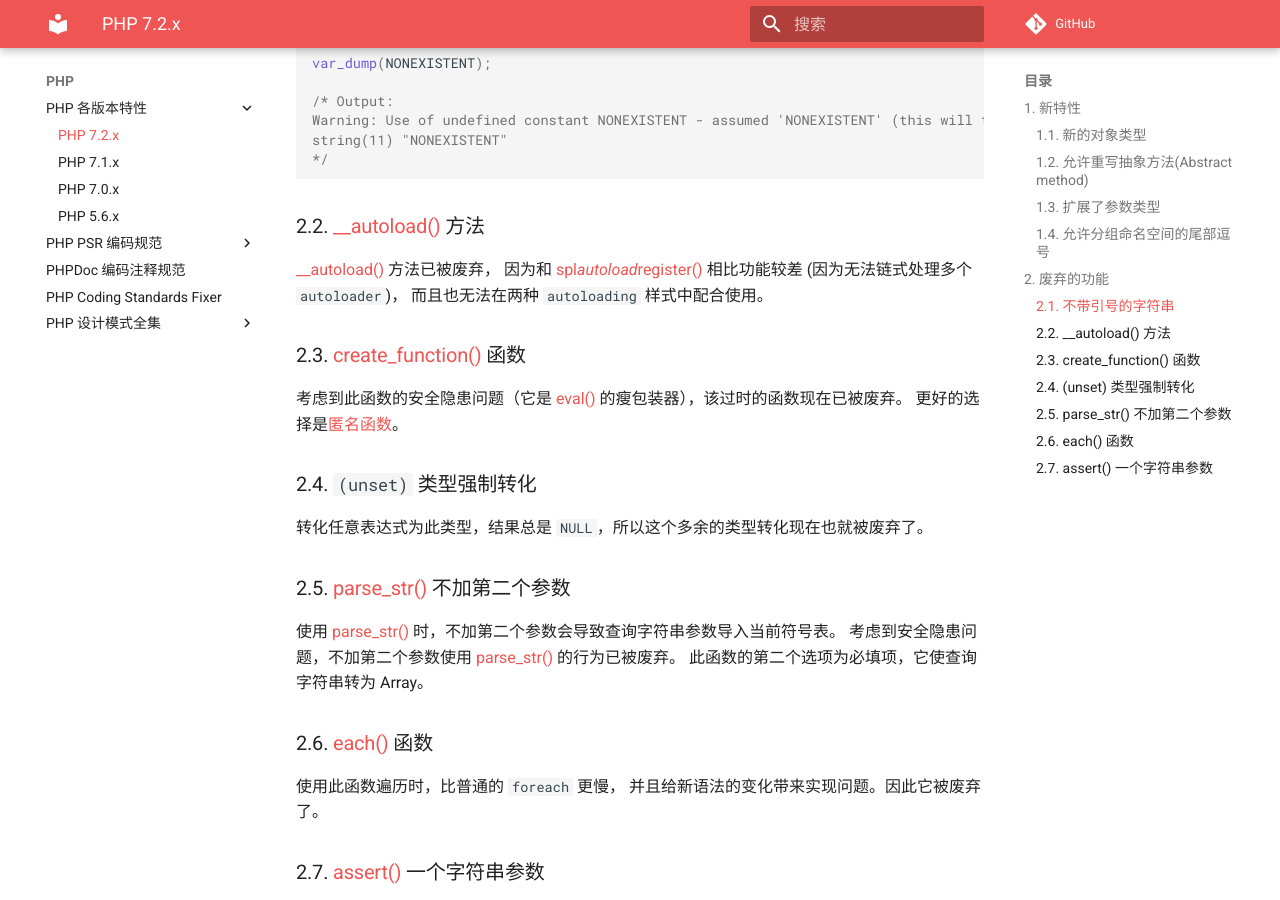
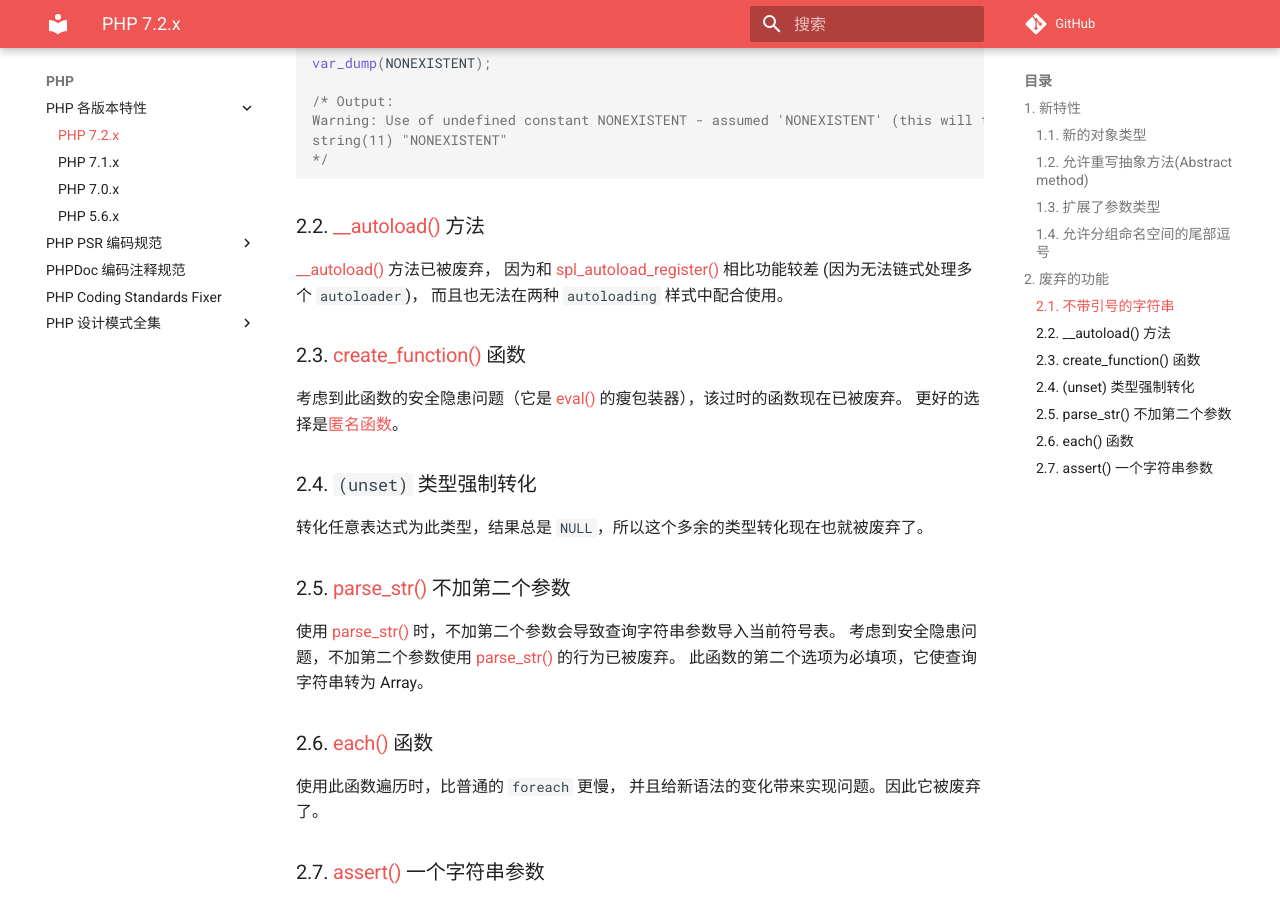
Before and after one commit to flc1125/docs, an MkDocs documentation site: the page built from docs/php/features/7.2.x.md, in a window 1280 px wide and 900 px high, scrolled down 1912 px. Built offline with MkDocs 1.6.1 and Material for MkDocs 9.7.7, drawn with Linux system fonts in a browser that asks for light colours; comment, search, counter and statistics services are not loaded.

Commit message:
Update 7.2.x.md

```diff
--- a/docs/php/features/7.2.x.md
+++ b/docs/php/features/7.2.x.md
@@ -90,7 +90,7 @@ string(11) "NONEXISTENT"
 
 ### 2.2. [__autoload()](http://php.net/manual/zh/function.autoload.php) 方法
 
-[__autoload()](http://php.net/manual/zh/function.autoload.php) 方法已被废弃， 因为和 [spl_autoload_register()](http://php.net/manual/zh/function.spl-autoload-register.php) 相比功能较差 (因为无法链式处理多个 `autoloader`)， 而且也无法在两种 `autoloading` 样式中配合使用。
+[__autoload()](http://php.net/manual/zh/function.autoload.php) 方法已被废弃， 因为和 [spl\_autoload\_register()](http://php.net/manual/zh/function.spl-autoload-register.php) 相比功能较差 (因为无法链式处理多个 `autoloader`)， 而且也无法在两种 `autoloading` 样式中配合使用。
 
 ### 2.3. [create_function()](http://php.net/manual/zh/function.create-function.php) 函数
 
```
